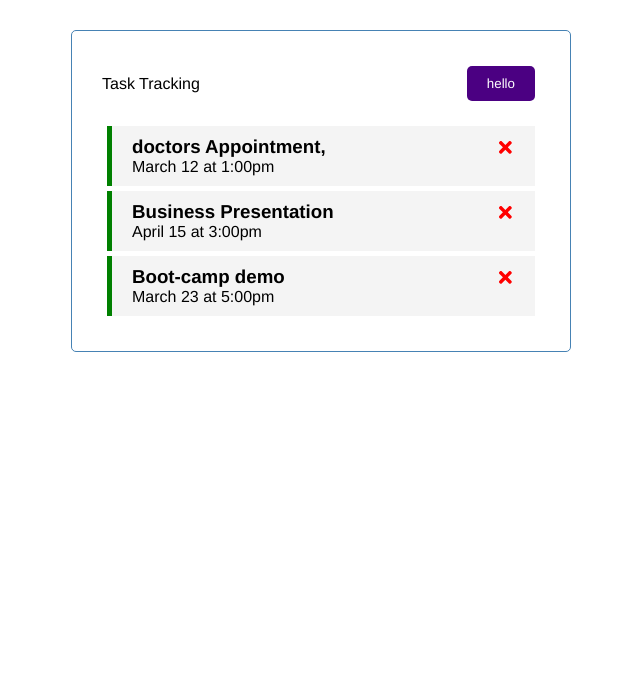
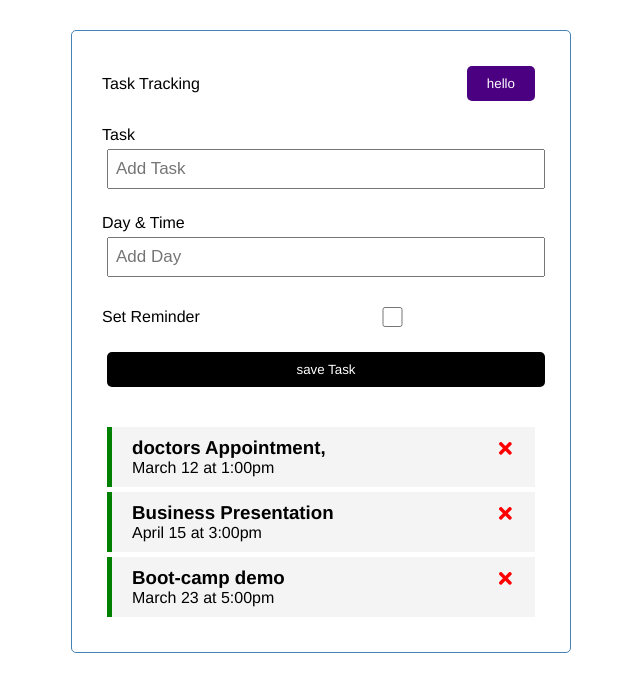
Before and after one commit to Code-250/Task-Tracker, a React (Create React App) app: page / in a window 1280 px wide. Shown: the top 692 px of the page, without its empty margins (319-959 px from the left). Built offline with nearby package versions, Linux system fonts and the light colour scheme.

Commit message:
added form input field

```diff
--- a/src/App.js
+++ b/src/App.js
@@ -1,6 +1,7 @@
 import Header from "./components/Header";
 import {useState } from "react";
 import Tasks from "./components/Tasks";
+import AddTask from "./components/AddTask";
 function App (){
     const [tasks, setTasks] =useState([
          {
@@ -42,6 +43,7 @@ function App (){
     return(
           <div className="container">
               <Header/>
+              <AddTask />
              {tasks.length >0 ? (<Tasks
              tasks={tasks}
              onDelete={deleteTask}
--- /dev/null
+++ b/src/components/AddTask.js
@@ -0,0 +1,45 @@
+import { useState } from "react";
+
+
+const AddTask = () => {
+
+    const [text, setText] =useState("")
+    const [day, setDay] =useState("")
+    const [reminder, setReminder] =useState(false);
+
+
+    return (
+        <form className="add-form">
+            <div className="form-control">
+                <label>Task</label>
+                <input type="text"
+                placeholder="Add Task"
+                value={text}
+                onChange={(e)=>setText
+                (e.target.value)}
+                />
+            </div>
+            <div className="form-control">
+                <label>Day & Time</label>
+                <input type="text"
+                placeholder="Add Day"
+                value={day}
+                onChange={(e)=>setDay
+                (e.target.value)}/>
+            </div>
+            <div className="form-control
+            form-control-check">
+                <label>Set Reminder</label>
+                <input type="checkbox"
+                value={reminder}
+                onChange={(e)=>setReminder
+                    (e.currentTarget.checked)}
+                />
+            </div>
+            <input className="btn btn-block"
+            type="submit" value="save Task"/>
+        </form>
+    )
+}
+
+export default AddTask
--- a/src/components/Task.js
+++ b/src/components/Task.js
@@ -4,7 +4,7 @@ const Task = ({task, onDelete,onToggle}) => {
     return (
         <div className={`task ${task.reminder ?
         "reminder" : ""}`}
-        onClick={()=>
+        onDoubleClick={()=>
         onToggle(task.id)}>
             <h3>{task.text}
                 <FaTimes style={{color:"red",
```
Also changed, not shown: 1 other file (tests, documents, lock files or other folders).
